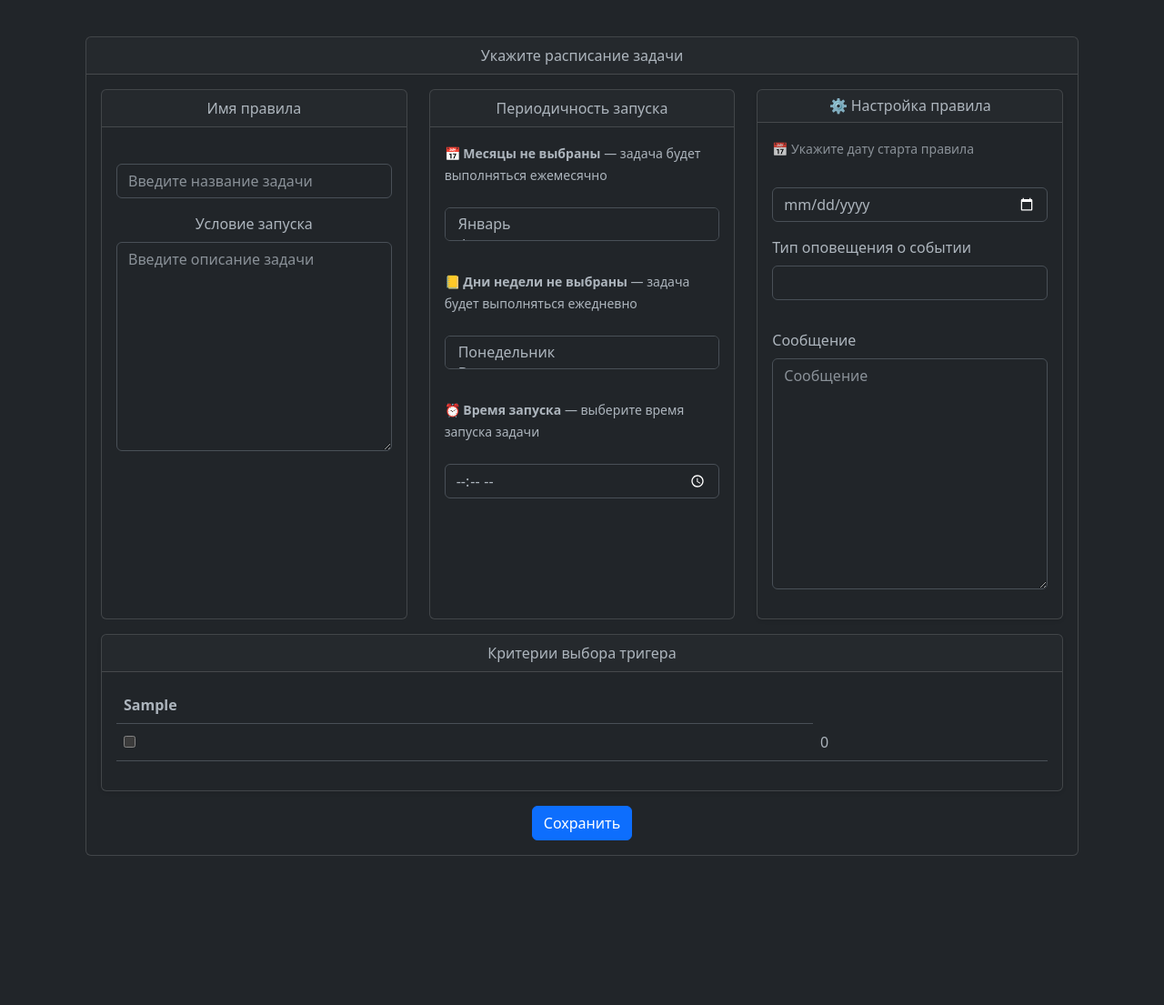
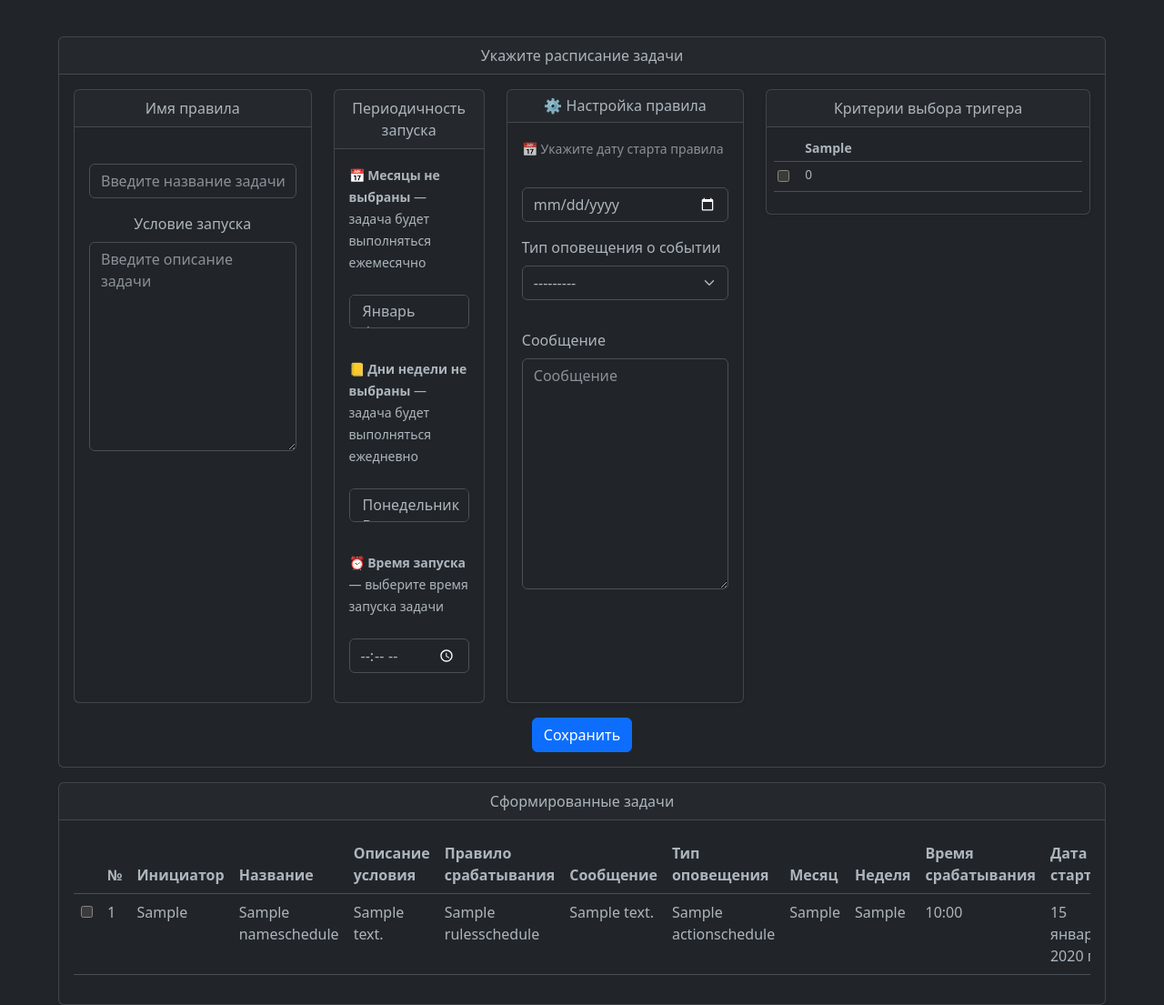
Before and after one commit to kylebaku/control_box, a Django app: template control_box/templates/generation/automatic.html in a window 1280 px wide. Shown: the part 56-1161 px from the top of the page at 91% size. Before the commit the page ends 997 px from the top, so only its background shows below. Run offline with Django 5.2, Linux system fonts and the light colour scheme; tables that the repository leaves empty hold one stand-in row (values such as "Sample post"); the template is opened without the code that fills it: values that come from a table or form of the project are taken from there, most other values are stand-ins (such as "Sample title", 1, 10 or a date in 2020); parts of the project's set-up code (start-up, migrations or seed data) failed here and were passed over; some libraries are stand-ins or nearby versions.

Commit message:
form create complite generation

```diff
--- a/control_box/control_box/settings.py
+++ b/control_box/control_box/settings.py
@@ -127,3 +127,5 @@ STATICFILES_DIRS = [
 INTERNAL_IPS = [
     '127.0.0.1',
 ]
+
+USE_L10N = False
--- a/control_box/generation/forms.py
+++ b/control_box/generation/forms.py
@@ -84,11 +84,10 @@ class Generation(forms.Form):
         if self.data.get('type_tt') == 'Service':
             self.fields['priority'].initial = 5
 
+
 ###############################################################################
 # automatic form
 ###############################################################################
-
-
 class SchedulerForm(forms.ModelForm):
     class Meta:
         model = Scheduler
@@ -156,13 +155,15 @@ class TextActionForm(forms.ModelForm):
 
 
 class ActionScheduleForm(forms.ModelForm):
+    action_name = forms.ModelChoiceField(
+        queryset=ActionSchedule.objects.all(),
+        widget=forms.Select(attrs={'class': 'form-control'}),
+        label='Тип оповещения о событии',
+    )
+
     class Meta:
         model = ActionSchedule
-        fields = '__all__'
-        widgets = {
-            'action_name': forms.DateInput(
-                attrs={'class': 'form-control'}),
-        }
+        fields = ['action_name']
 
 
 class RulesScheduleForm(forms.ModelForm):
@@ -171,12 +172,12 @@ class RulesScheduleForm(forms.ModelForm):
         fields = '__all__'
 
 
-class ScrolingSQLForm(forms.Form):
-    sql_query_count = forms.IntegerField(
-        label='укажите количество срабатываний',
-        widget=forms.NumberInput(attrs={
-            'class': 'form-control',
-            'placeholder': 'Введите число',
-            'step': '1'
-        })
-    )
+# class ScrolingSQLForm(forms.Form):
+#     sql_query_count = forms.IntegerField(
+#         label='укажите количество срабатываний',
+#         widget=forms.NumberInput(attrs={
+#             'class': 'form-control',
+#             'placeholder': 'Введите число',
+#             'step': '1'
+#         })
+#     )
--- /dev/null
+++ b/control_box/generation/templatetags/custom_filters.py
@@ -0,0 +1,58 @@
+from django import template
+import re
+
+register = template.Library()
+
+@register.filter
+def month_name(value):
+    month_map = {
+        "1": "январь", "2": "февраль", "3": "март",
+        "4": "апрель", "5": "май", "6": "июнь",
+        "7": "июль", "8": "август", "9": "сентябрь",
+        "10": "октябрь", "11": "ноябрь", "12": "декабрь"
+    }
+
+    # Если список
+    if isinstance(value, list):
+        months = []
+        for item in value:
+            months.append(month_map.get(str(item), item))
+        return " - ".join(months)
+
+    # Если строка с несколькими числами
+    if isinstance(value, str):
+        numbers = re.findall(r'\d+', value)
+        if len(numbers) > 1:
+            months = [month_map.get(num, num) for num in numbers]
+            return " | ".join(months)
+        elif numbers:
+            return month_map.get(numbers[0], value)
+
+    return month_map.get(str(value), value)
+
+
+@register.filter
+def weekly_name(value):
+    weekly_map = {
+        "0": "понедельник", "1": "вторник", "2": "среда",
+        "3": "четверг", "4": "пятница", "5": "суббота",
+        "6": "воскресенье"
+    }
+
+    # Если список
+    if isinstance(value, list):
+        months = []
+        for item in value:
+            months.append(weekly_map.get(str(item), item))
+        return " - ".join(months)
+
+    # Если строка с несколькими числами
+    if isinstance(value, str):
+        numbers = re.findall(r'\d+', value)
+        if len(numbers) > 1:
+            months = [weekly_map.get(num, num) for num in numbers]
+            return " | ".join(months)
+        elif numbers:
+            return weekly_map.get(numbers[0], value)
+
+    return weekly_map.get(str(value), value)
--- a/control_box/generation/urls.py
+++ b/control_box/generation/urls.py
@@ -9,4 +9,5 @@ urlpatterns = [
     path('', views.generation, name='generation'),
     path('hand/', views.hand_creation, name='hand_creation'),
     path('automatic/', views.automatic_creation, name='automatic_creation'),
+    path('<int:pk>/edit/', views.automatic_creation, name='automatic_edit'),
 ]
--- a/control_box/templates/generation/automatic.html
+++ b/control_box/templates/generation/automatic.html
@@ -1,10 +1,32 @@
 {% extends "base.html" %}
 {% load django_bootstrap5 %}
 {% block content %}
-<div class="container-fluid">
+{% load custom_filters %}
+
+<style>
+    /* Расширяем родительский контейнер на всю ширину */
+    .container.pt-5 {
+        max-width: 90% !important;
+        width: 100% !important;
+        padding-left: 0 !important;
+        padding-right: 0 !important;
+    }
+
+    /* Убираем отступы у body */
+    body {
+        overflow-x: hidden;
+    }
+
+    /* Дополнительно: убираем возможные ограничения */
+    .container {
+        max-width: 100% !important;
+    }
+</style>
+
+<div class="container-fluid px-0">
     <div class="row justify-content-center">
         <div class="col-md-12">
-            <div class="card mt-5 ">
+            <div class="card mt-5">
                 <div class="card-header text-center">
                     Укажите расписание задачи
                 </div>
@@ -13,7 +35,7 @@
                         {% csrf_token %}
                         <div class="row">
                             <!-- Левая колонка: Имя правила -->
-                            <div class="col-md-4">
+                            <div class="col-md-3">
                                 <div class="card h-100">
                                     <div class="card-header text-center">
                                         Имя правила
@@ -26,7 +48,7 @@
                             </div>
 
                             <!-- Центральная колонка: Периодичность запуска -->
-                            <div class="col-md-4">
+                            <div class="col-md-2">
                                 <div class="card h-100">
                                     <div class="card-header text-center">
                                         Периодичность запуска
@@ -51,7 +73,7 @@
                             </div>
 
                             <!-- Правая колонка: Настройка правила -->
-                            <div class="col-md-4">
+                            <div class="col-md-3">
                                 <div class="card h-100 shadow-sm">
                                     <div class="card-header text-center">
                                         <h6 class="mb-0">⚙️ Настройка правила</h6>
@@ -74,34 +96,35 @@
                                     </div>
                                 </div>
                             </div>
-                        </div>
 
                             <!-- Нижняя карточка: Критерии выбора тригера  -->
-                        <div class="row mt-3">
+                            <div class="col-md-4">
                                 <div class="col-md-12">
                                     <div class="card shadow-sm">
                                         <div class="card-header text-center">
                                             Критерии выбора тригера
                                         </div>
-                                    <div class="card-body">
+                                        <div class="card-body p-2">
                                             <div style="max-height: 300px; overflow-y: auto;">
-                                            <table class="table table-hover">
+                                                <table class="table table-hover table-sm">
                                                     <thead>
                                                         <tr>
                                                             {% for column_table in column_category %}
-                                                        <th>{{ column_table }}</th>
+                                                                <th></th>
+                                                                <th class="small py-1">{{ column_table }}</th>
                                                             {% endfor %}
                                                         </tr>
                                                     </thead>
                                                     <tbody>
                                                         {% for row in type %}
                                                             <tr>
-                                                            <td>
+                                                                <td class="align-middle" style="width: 30px;">
                                                                     <input type="checkbox" name="selected_ids" value="{{ row.0 }}" class="row_checkbox">
-                                                                <!-- row.0 - это значение первого поля (обычно index) -->
                                                                 </td>
                                                                 {% for cell in row %}
-                                                                <td>{{ cell|default:"0" }}</td>
+                                                                    <td class="small text-break" style="font-size: 0.85rem; word-wrap: break-word;">
+                                                                        {{ cell|default:"0" }}
+                                                                    </td>
                                                                 {% endfor %}
                                                             </tr>
                                                         {% endfor %}
@@ -112,7 +135,7 @@
                                     </div>
                                 </div>
                             </div>
-
+                        </div>
                         <!-- Кнопка отправки -->
                         <div class="row mt-3">
                             <div class="col-md-12 text-center">
@@ -122,9 +145,63 @@
                     </form>
                 </div>
             </div>
+
+            <!-- ========== ВТОРОЙ БЛОК ПЕРЕНЕСЕН СЮДА ========== -->
+            <div class="row mt-3">
+                <div class="col-md-12">
+                    <div class="card shadow-sm">
+                        <div class="card-header text-center">
+                            Сформированные задачи
+                        </div>
+                        <div class="card-body">
+                            <div class="table-responsive" style="max-height: 400px;">
+                                <table class="table table-hover">
+                                    <thead>
+                                        <tr>
+                                            <th></th>
+                                            <th>№</th>
+                                            <th>Инициатор</th>
+                                            <th>Название</th>
+                                            <th>Описание условия</th>
+                                            <th>Правило срабатывания</th>
+                                            <th>Сообщение</th>
+                                            <th>Тип оповещения</th>
+                                            <th>Месяц</th>
+                                            <th>Неделя</th>
+                                            <th>Время срабатывания</th>
+                                            <th>Дата старта</th>
+                                        </tr>
+                                    </thead>
+                                    <tbody>
+                                        {% for schedule in shedule_list %}
+                                        <tr>
+                                            <td>
+                                                <input type="checkbox" name="selected_ids" value="{{ schedule.id }}" class="row_checkbox">
+                                            </td>
+                                            <td>{{ forloop.counter }}</td>
+                                            <td>{{ schedule.user_create_schedule }}</td>
+                                            <td>{{ schedule.description_schedule.name_schedule }}</td>
+                                            <td>{{ schedule.description_schedule.description_schedule }}</td>
+                                            <td>{{ schedule.rules_schedule.name_rules }}</td>
+                                            <td>{{ schedule.text_action.text_action }}</td>
+                                            <td>{{ schedule.action_schedule.action_name }}</td>
+                                            <td>{{ schedule.date_time_schedule.monthly_schedule|month_name }}</td>
+                                            <td>{{ schedule.date_time_schedule.weekly_schedule|weekly_name }}</td>
+                                            <td>{{ schedule.date_time_schedule.time_schedule }}</td>
+                                            <td>{{ schedule.date_time_schedule.start_date }}</td>
+                                            <td>
+                                                <a href="{% url 'generation:automatic_edit' schedule.id %}"><i class="bi bi-pencil"></i></a>
+                                            </td>
+                                        </tr>
+                                        {% endfor %}
+                                    </tbody>
+                                </table>
                             </div>
                         </div>
                     </div>
-
-
+                </div>
+            </div>
+        </div>
+    </div>
+</div>
 {% endblock %}
```
Also changed, not shown: control_box/generation/models.py (+18 -18 lines), control_box/generation/views.py (+93 -35 lines), control_box/generation/migrations/0001_initial.py (added), control_box/generation/migrations/0002_alter_scheduler_text_action.py (added), control_box/generation/templatetags/__init__.py (added), control_box/monitoring/migrations/0001_initial.py (added). Lines whose indentation alone changed are shown as unchanged.
